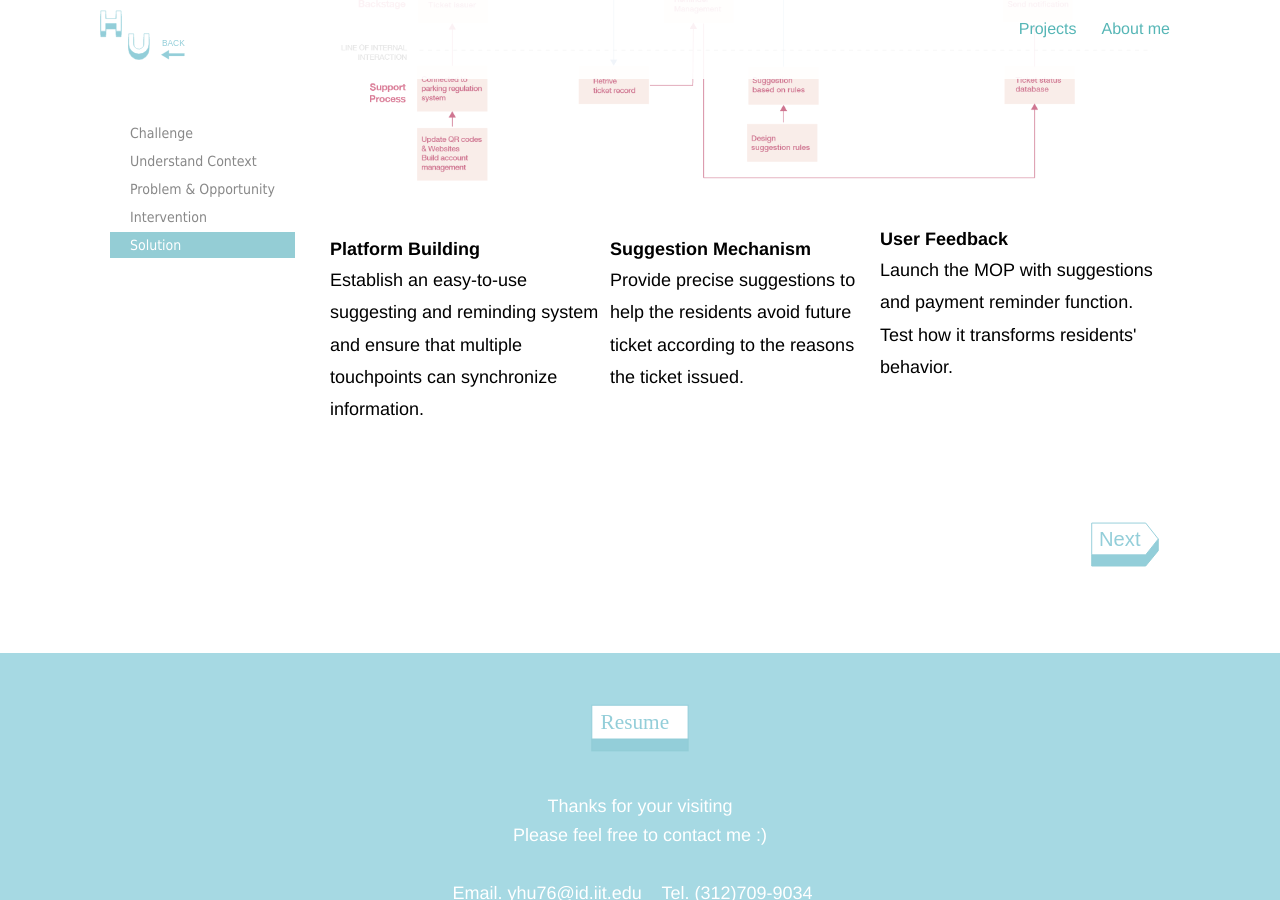
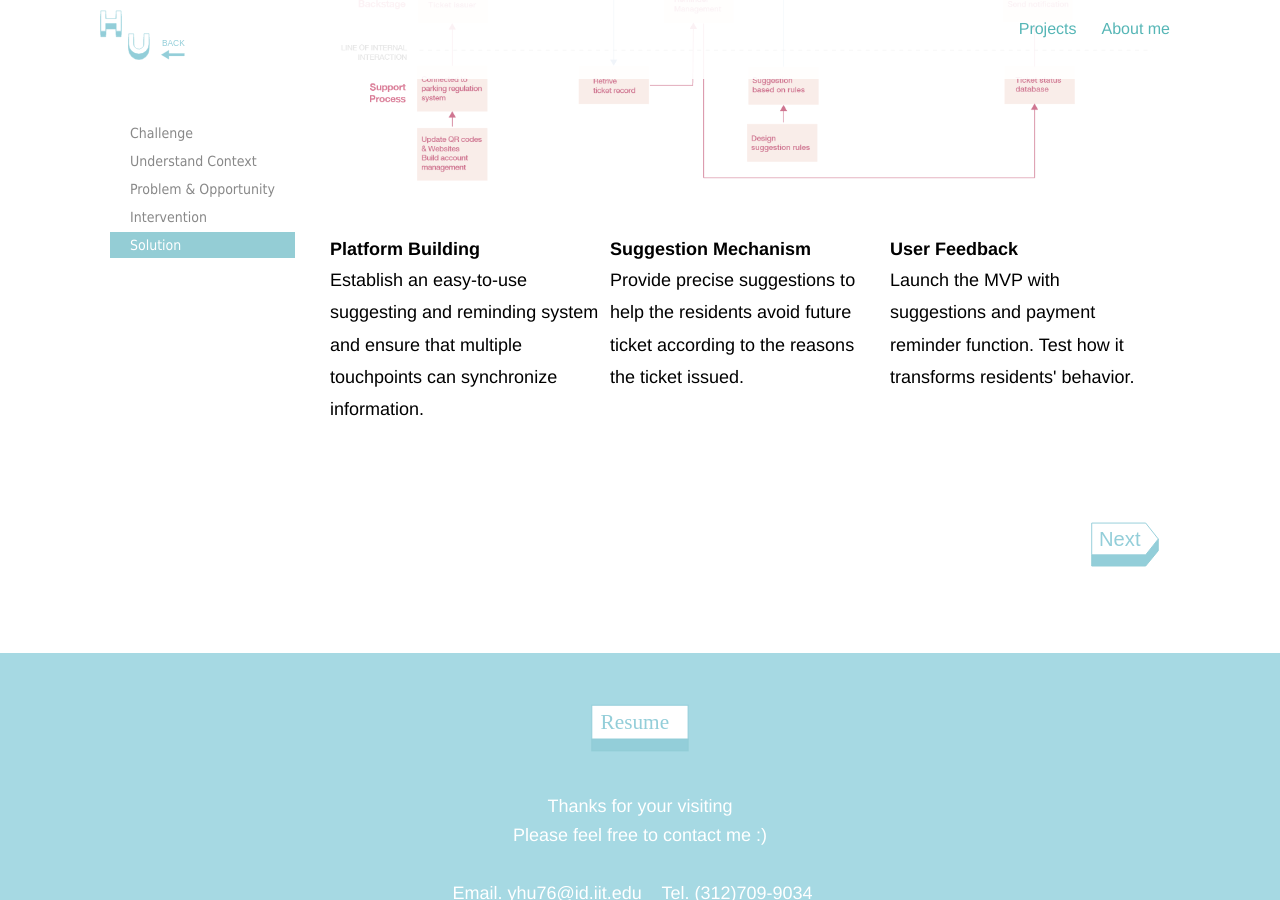
Before and after one commit to yuanyuanhu96/Potfolio-Archive, a Jekyll site: the page projects/ticket.html, which Jekyll copies as it is, in a window 1280 px wide and 900 px high, scrolled down 7160 px. Built offline with Jekyll 4.4.1, drawn with Linux system fonts in a browser that asks for light colours.

Commit message:
Fixd Detail in HXT

```diff
--- a/projects/ticket.html
+++ b/projects/ticket.html
@@ -212,12 +212,12 @@
                             <p>Provide precise suggestions to help the residents avoid future ticket according to the reasons the ticket issued.
                             </p>
                         </section>
-                        <section>
+                        <section class="chunk-left">
                             <div class="bold-body">User Feedback
 
                             </div>
 
-                            <p>Launch the MOP with suggestions and payment reminder function. Test how it transforms residents' behavior.
+                            <p>Launch the MVP with suggestions and payment reminder function. Test how it transforms residents' behavior.
 
                             </p>
                         </section>
```
